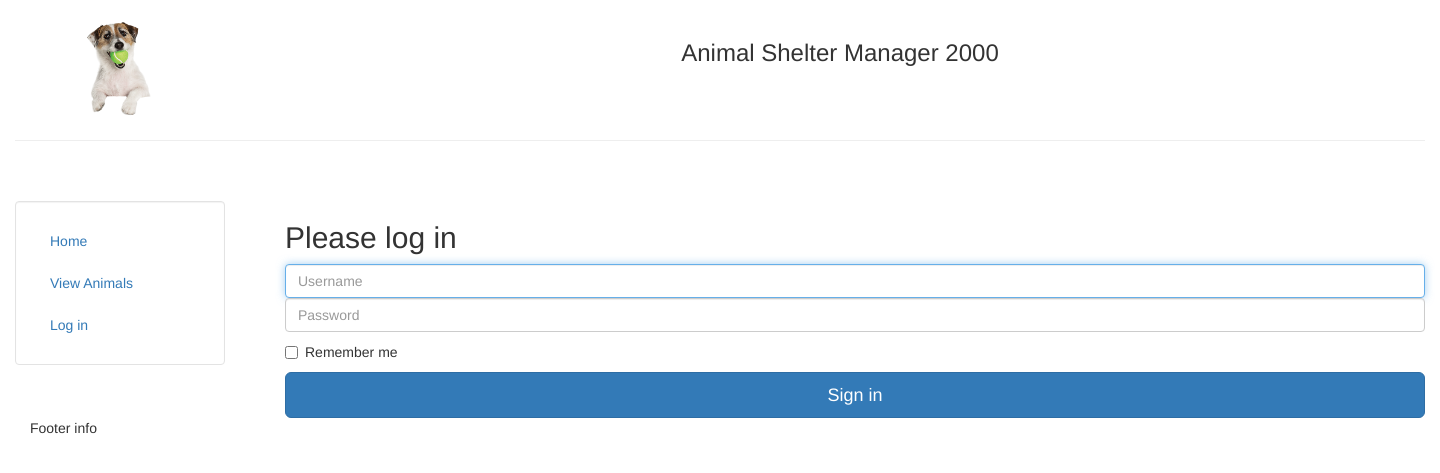
After one commit to sayard/AnimalShelter, a Django app: page /login/ in a window 1440 px wide. The commit adds this page. Shown: the top 473 px of the page. Run offline with Django 3.2, Linux system fonts and the light colour scheme; some libraries are stand-ins or nearby versions.

Commit message:
added login form

```diff
--- a/animal_shelter/animal_shelter/urls.py
+++ b/animal_shelter/animal_shelter/urls.py
@@ -19,5 +19,6 @@ from django.contrib import admin
 urlpatterns = [
     url(r'^admin/', admin.site.urls),
     url(r'^', include('home_page.urls')),
-    url(r'^animals/', include('animal_list.urls'))
+    url(r'^animals/', include('animal_list.urls')),
+    url(r'^login/', include('home_page.urls')),
 ]
--- a/animal_shelter/home_page/templates/home_page/index.html
+++ b/animal_shelter/home_page/templates/home_page/index.html
@@ -2,4 +2,9 @@
 {% block content %}
 <h2>Welcome to our animal shelter's website.</h2>
 <h3>Here you can view animals available for adoption.</h3>
+{% if logged_in%}
+<p>Logged</p>
+{% else %}
+<p>Not logged</p>
+{% endif %}
 {% endblock %}
--- /dev/null
+++ b/animal_shelter/home_page/templates/home_page/login.html
@@ -0,0 +1,25 @@
+{% extends "home_page/page_template.html" %}
+{% block content %}
+
+<div class="container">
+
+      <form class="form-signin" role="form" action="{% url 'home_page:login_user' %}" method="post" enctype="multipart/form-data">
+        {% csrf_token %}
+        <h2 class="form-signin-heading">Please log in</h2>
+            {% if error_message %}
+                <p><strong>{{ error_message }}</strong></p>
+            {% endif %}
+        <label for="id_username" class="sr-only">Email address</label>
+            <input name="username" type="text" id="id_username" class="form-control" placeholder="Username" required="" autofocus="">
+        <label for="id_password" class="sr-only">Password</label>
+            <input name="password" type="password" id="id_password" class="form-control" placeholder="Password" required="">
+        <div class="checkbox">
+          <label>
+            <input type="checkbox" value="remember-me"> Remember me
+          </label>
+        </div>
+        <button class="btn btn-lg btn-primary btn-block" type="submit">Sign in</button>
+      </form>
+
+</div>
+{% endblock %}
--- a/animal_shelter/home_page/urls.py
+++ b/animal_shelter/home_page/urls.py
@@ -1,6 +1,9 @@
 from django.conf.urls import url
 from . import views
 
+app_name = 'home_page'
+
 urlpatterns = [
-    url(r'^$', views.index, name='index')
+    url(r'^$', views.index, name='index'),
+    url(r'^login/$', views.login_user, name='login_user')
 ]
--- a/animal_shelter/home_page/views.py
+++ b/animal_shelter/home_page/views.py
@@ -1,5 +1,25 @@
+from django.contrib.auth import authenticate, login
 from django.shortcuts import render
 
 
 def index(request):
-    return render(request, 'home_page/index.html')
+    logged_in = False
+    return render(request, 'home_page/index.html', {'logged_in': logged_in})
+
+
+def login_user(request):
+    if request.method == 'POST':
+        username = request.POST['username']
+        password = request.POST['password']
+        user = authenticate(username=username, password=password)
+
+        if user is not None:
+            if user.is_active:
+                login(request, user)
+                logged_in = True
+                return render(request, 'home_page/index.html', {'logged_in': logged_in})
+            else:
+                return render(request, 'home_page/login.html', {'error_message': 'Your account has been disabled'})
+        else:
+            return render(request, 'home_page/login.html', {'error_message': 'Invalid login'})
+    return render(request, 'home_page/login.html')
```
Also changed, not shown: animal_shelter/db.sqlite3.
